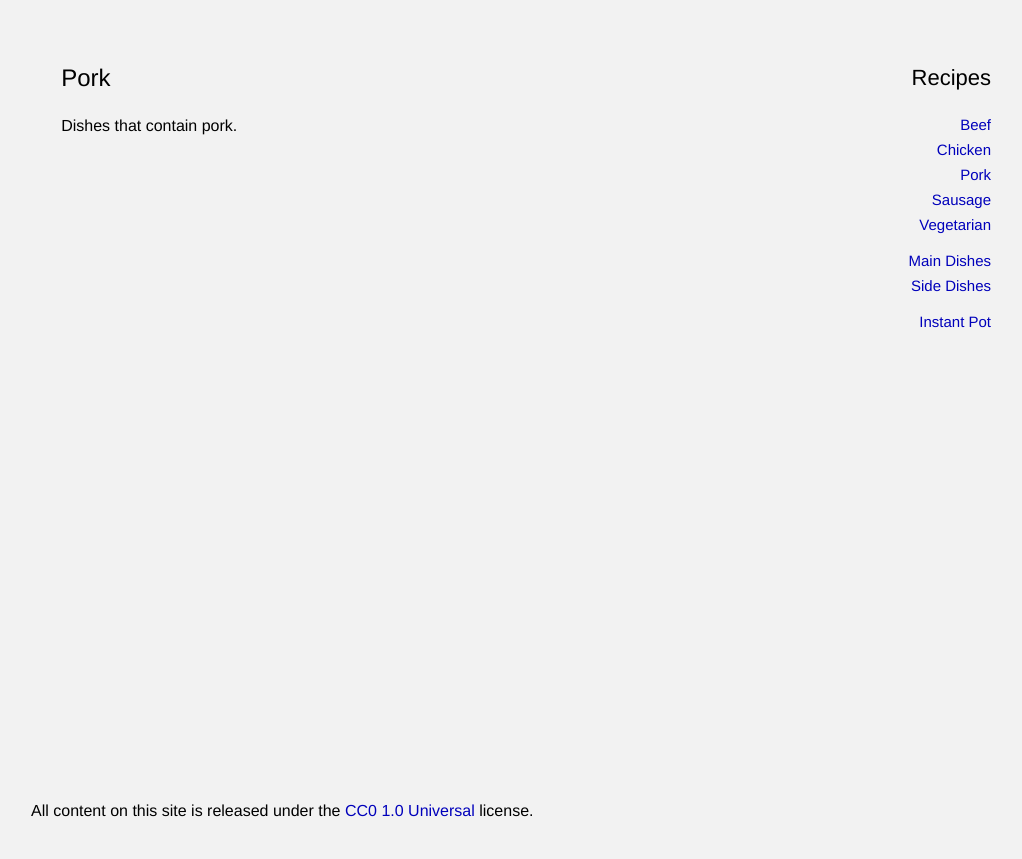
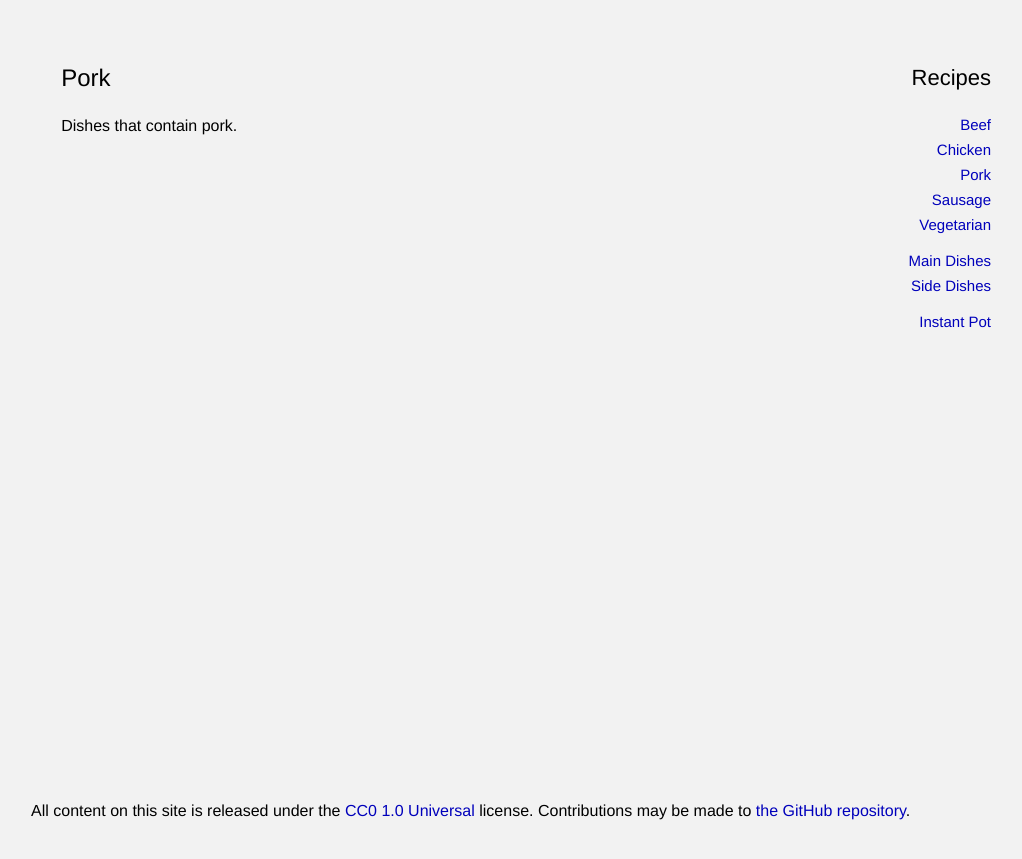
Before and after one commit to VulpineAmethyst/recipes, a Jekyll site: the page built from _tags/pork.textile, in a window 1280 px wide. Shown: the top 859 px of the page, without its empty margins (129-1151 px from the left). Built offline with Jekyll 4.4.1, drawn with Linux system fonts in a browser that asks for light colours.

Commit message:
_includes/footer.html: add repo link

```diff
--- a/_includes/footer.html
+++ b/_includes/footer.html
@@ -1,5 +1,5 @@
 <footer class="site-footer">
     <div class="container">
-        <p>All content on this site is released under the <a href="http://creativecommons.org/publicdomain/zero/1.0">CC0 1.0 Universal</a> license.</p>
+        <p>All content on this site is released under the <a href="http://creativecommons.org/publicdomain/zero/1.0">CC0 1.0 Universal</a> license. Contributions may be made to <a href="https://github.com/VulpineAmethyst/recipes">the GitHub repository</a>.</p>
     </div>
 </footer>
```
